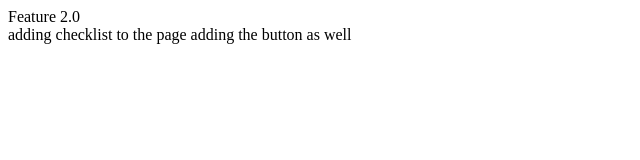
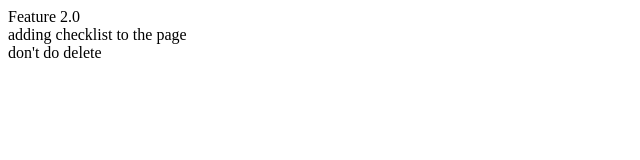
Before and after one commit to mruna297/NewFile, a plain HTML site: page LoginPage.html in a window 1280 px wide. Shown: the whole page, without its empty margins (0-640 px from the left). Drawn offline with Linux system fonts and the light colour scheme.

Commit message:
Undoing the change

```diff
--- a/LoginPage.html
+++ b/LoginPage.html
@@ -7,7 +7,7 @@
 <body>
   Feature 2.0
   <br>
-adding checklist to the page  adding the button as well
- </br>
+adding checklist to the page
+  <br>don't do delete</br>
 </body>
 </html>
```
